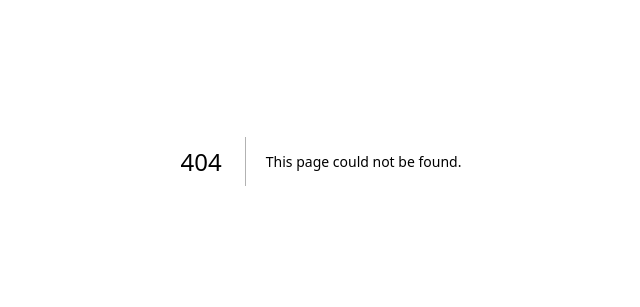
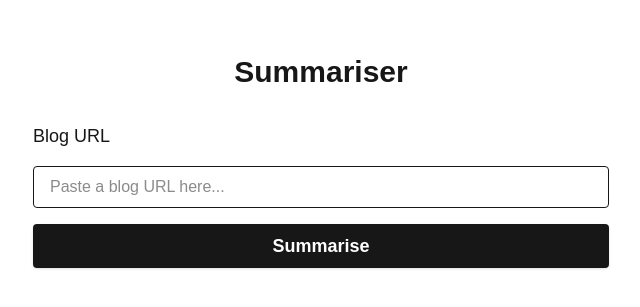
Before and after one commit to usmannazeer72/Nexium_UsmanNazeer_Assign2, a Next.js app in the folder Internship/Code/assignment2/: page /summariser in a window 1280 px wide. Before the commit this address had no page. Shown: the part 239-546 px from the top of the page, without its empty margins (319-959 px from the left). Built offline with nearby package versions, Linux system fonts and the light colour scheme.

Commit message:
Feat:Summarizer page created

```diff
--- /dev/null
+++ b/Internship/Code/assignment2/src/app/summariser/page.js
@@ -0,0 +1,63 @@
+"use client";
+import { useState } from "react";
+
+export default function Summariser() {
+  const [url, setUrl] = useState("");
+  const [summary, setSummary] = useState("");
+  const [scrapedText, setScrapedText] = useState("");
+  const [submitted, setSubmitted] = useState(false);
+
+  // Simulate scraping and AI summary
+  const handleSummarise = (e) => {
+    e.preventDefault();
+    setSubmitted(true);
+    // Simulate scraped text
+    setScrapedText(
+      "This is the simulated scraped text from the blog. It would normally be extracted from the provided URL."
+    );
+    // Simulate AI summary
+    setSummary(
+      "This is a static AI summary of the blog post. It provides a concise overview of the main points discussed in the article."
+    );
+  };
+
+  return (
+    <div className="flex flex-col items-center justify-center min-h-screen p-8 gap-8 bg-background text-foreground">
+      <main className="flex flex-col items-center gap-6 w-full max-w-xl">
+        <h1 className="text-3xl font-bold mb-2 text-center">Summariser</h1>
+        <form onSubmit={handleSummarise} className="flex flex-col gap-4 w-full">
+          <label htmlFor="blog-url" className="text-lg font-medium">
+            Blog URL
+          </label>
+          <input
+            id="blog-url"
+            type="url"
+            value={url}
+            onChange={(e) => setUrl(e.target.value)}
+            placeholder="Paste a blog URL here..."
+            className="border rounded px-4 py-2 text-base w-full"
+            required
+          />
+          <button
+            type="submit"
+            className="rounded bg-foreground text-background px-6 py-2 text-lg font-semibold shadow hover:bg-[#383838] dark:hover:bg-[#ccc] transition-colors focus:outline-none focus:ring-2 focus:ring-offset-2 focus:ring-foreground"
+          >
+            Summarise
+          </button>
+        </form>
+        {submitted && (
+          <div className="mt-6 w-full">
+            <h2 className="text-xl font-semibold mb-2">Scraped Blog Text</h2>
+            <div className="bg-gray-100 dark:bg-gray-800 p-4 rounded mb-4 text-sm whitespace-pre-line">
+              {scrapedText}
+            </div>
+            <h2 className="text-xl font-semibold mb-2">AI Summary</h2>
+            <div className="bg-blue-100 dark:bg-blue-900 p-4 rounded text-base">
+              {summary}
+            </div>
+          </div>
+        )}
+      </main>
+    </div>
+  );
+}
```
Also changed, not shown: Internship/Code/assignment2/package.json (+7 -4 lines), 1 other file (tests, documents, lock files or other folders).
